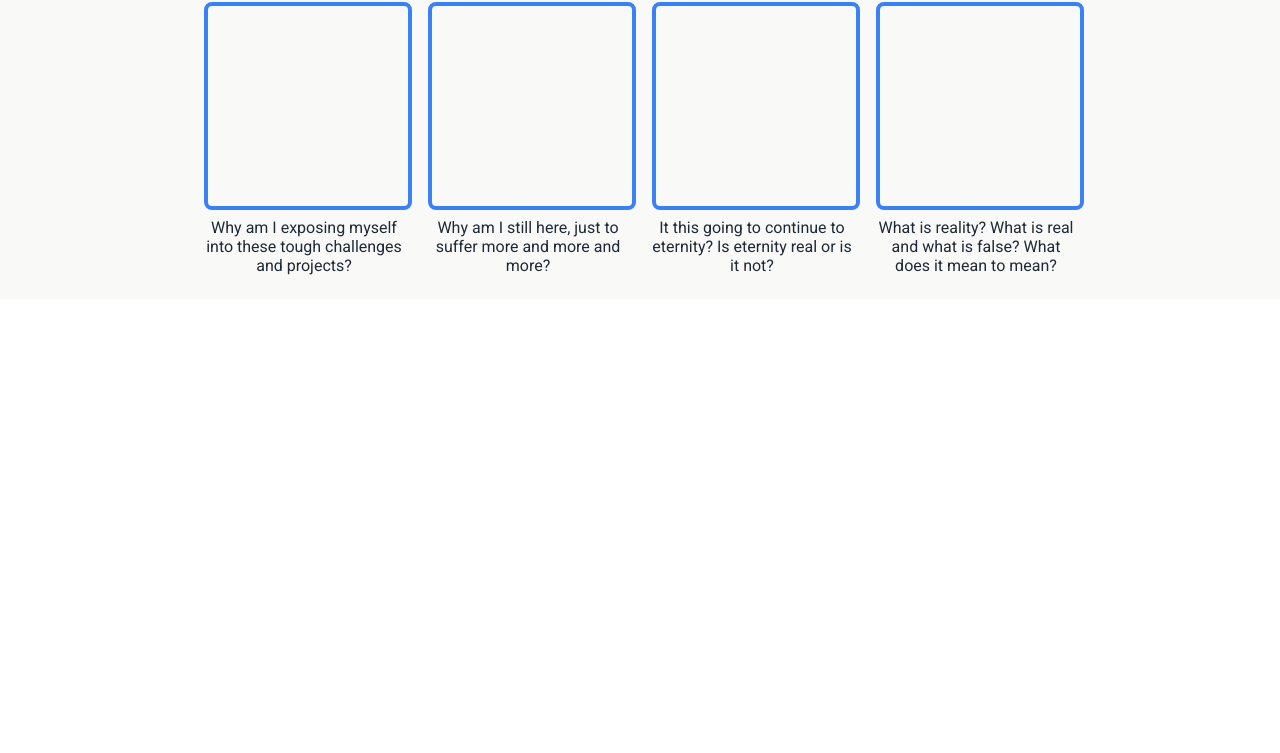
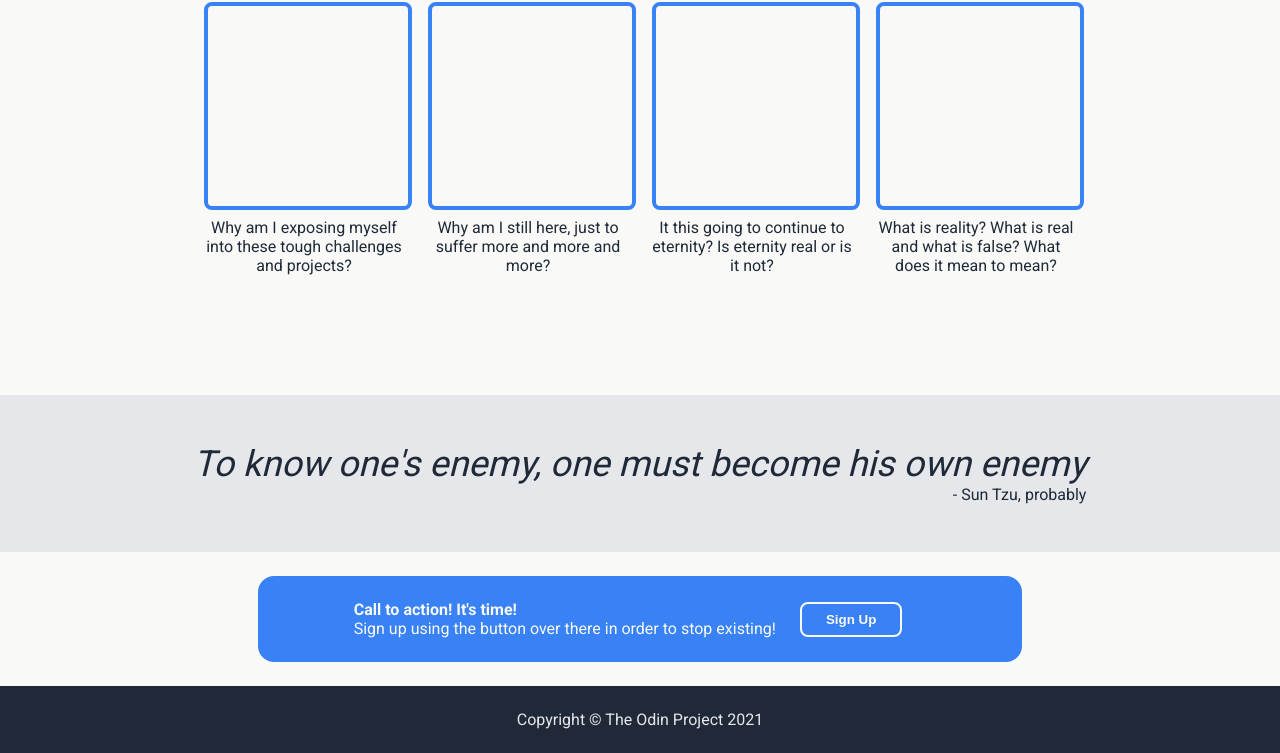
Before and after one commit to karllogdat/top-css-landing-page, a plain HTML site: page index.html in a window 1280 px wide. Shown: the part 463-1216 px from the top of the page. Before the commit the page ends 800 px from the top, so only its background shows below. Drawn offline with Linux system fonts and the light colour scheme.

Commit message:
Finished all needed stuff

```diff
--- a/index.html
+++ b/index.html
@@ -65,6 +65,30 @@
                 </div>
             </div>
         </div>
+        <div class="quote">
+            <div class="quote-body">
+            <div class="message">
+                To know one's enemy, one must become his own enemy
+            </div>
+            <div class="author">
+                - Sun Tzu, probably
+            </div>
+            </div>
+        </div>
+        <div class="call-to-action">
+            <div class="cta-main">
+                <div class="left">
+                    <div class="cta-header">Call to action! It's time!</div>
+                    <div class="cta-message">Sign up using the button over there in order to stop existing!</div>
+                </div>
+                <div class="right">
+                    <button class="sign-up">Sign Up</button>
+                </div>
+            </div>
+        </div>
+    </div>
+    <div class="footer">
+        Copyright © The Odin Project 2021
     </div>
 </body>
 </html>
--- a/style.css
+++ b/style.css
@@ -31,7 +31,7 @@ ul li a {
 }
 
 .header-logo {
-    font-weight: 700;
+    font-weight: bold;
 }
 
 .header-links {
@@ -110,6 +110,7 @@ ul li a {
     align-items: center;
     justify-content: center;
     gap: 24px;
+    margin-bottom: 96px;
 }
 
 .information .panel-container .image {
@@ -132,3 +133,72 @@ ul li a {
     word-wrap: normal;
     text-align: center;
 }
+
+.quote {
+    background-color: #e5e7eb;
+    color: #1f2937;
+    padding: 48px 96px;
+    display: flex;
+    flex-direction: column;
+    align-items: center;
+    justify-content: center;
+}
+
+.quote .quote-body .message {
+    font-size: 36px;
+    font-style: italic;
+    font-weight: lighter;
+    word-wrap: normal;
+    text-align: left;
+}
+
+.quote .quote-body .author {
+    text-align: right;
+}
+
+.call-to-action {
+    background-color: #f9faf8;
+    color: #f9faf8;
+    display: flex;
+    align-items: center;
+    justify-content: center;
+}
+
+.call-to-action .cta-main {
+    background-color: #3882f6;
+    margin: 24px;
+    padding: 24px 96px;
+    border-radius: 16px;
+    display: flex;
+    align-items: center;
+    justify-content: space-between;
+}
+
+.call-to-action .cta-main .left {
+    display: flex;
+    flex-direction: column;
+}
+
+.call-to-action .cta-main .left .cta-header {
+    font-weight: bold;
+}
+
+.call-to-action .cta-main .right button.sign-up {
+    background-color: #3882f6;
+    color: #f9faf8;
+    border: 2px solid #f9faf8;
+    border-radius: 8px;
+    padding: 8px 24px;
+    margin: 0 24px;
+    font-weight: bolder;
+}
+
+.footer {
+    background-color: #1f2937;
+    color: #e5e7eb;
+    font-weight: lighter;
+    display: flex;
+    align-items: center;
+    justify-content: center;
+    padding: 24px;
+}
```
